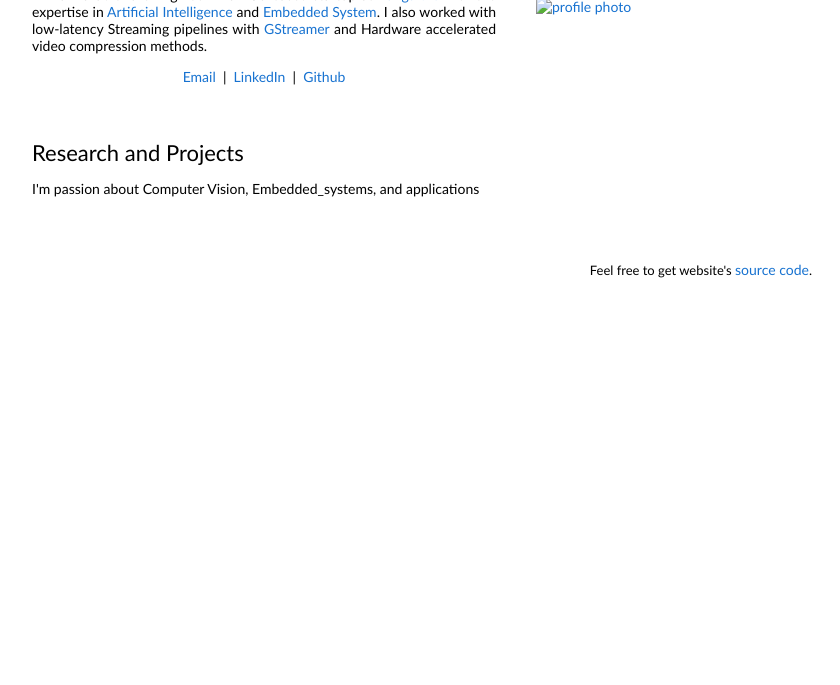
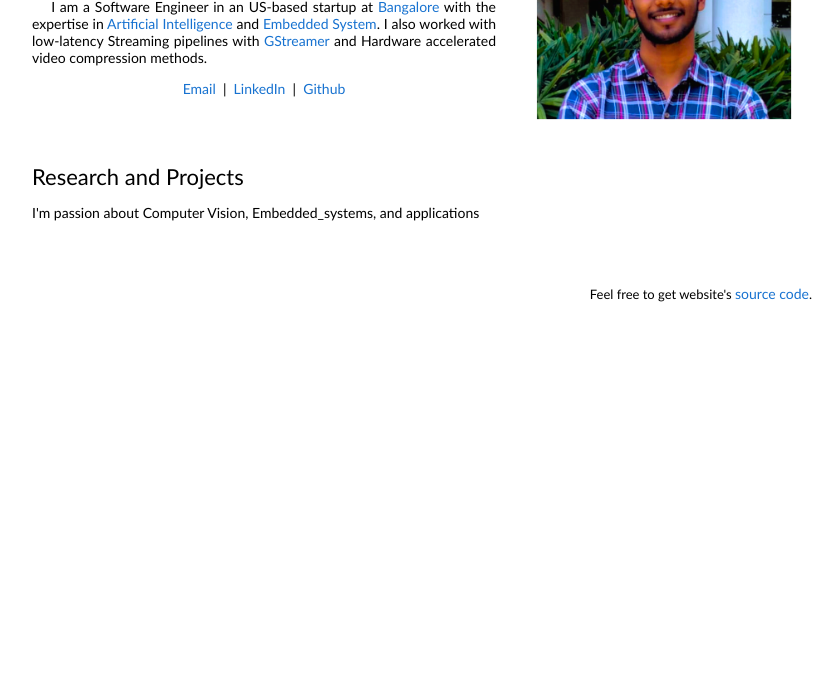
Before and after one commit to Murari007/murari007.github.io, a plain HTML site: page index.html in a window 1280 px wide. Shown: the part 115-800 px from the top of the page, without its empty margins (228-1068 px from the left). Drawn offline with Linux system fonts and the light colour scheme.

Commit message:
Update index.html

```diff
--- a/index.html
+++ b/index.html
@@ -36,7 +36,7 @@
                 </p>
               </td>
               <td style="padding:2.5%;width:40%;max-width:40%">
-                <a href="images/"><img style="width:100%;max-width:100%" alt="profile photo" src="images/" class="hoverZoomLink"></a>
+                <a href="profile.png"><img style="width:100%;max-width:100%" alt="profile photo" src="profile.png" class="hoverZoomLink"></a>
               </td>
             </tr>
           </tbody></table>
```
